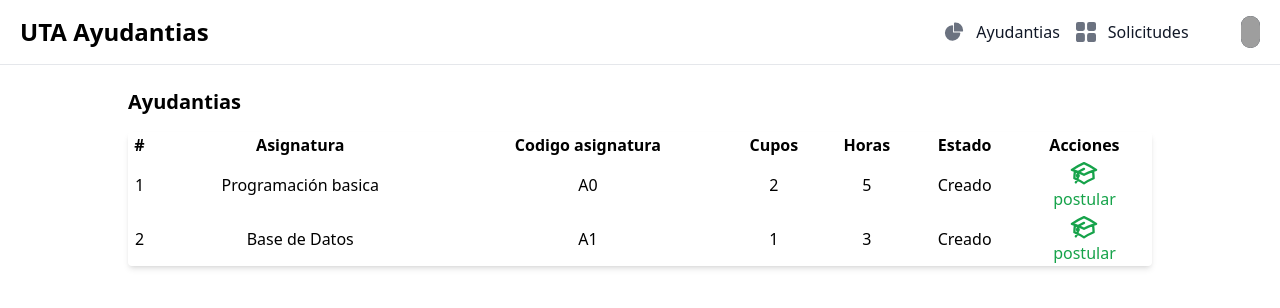
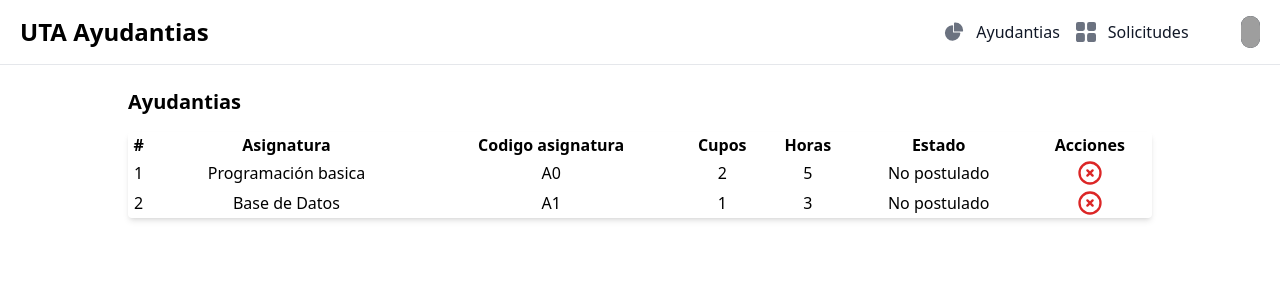
Before and after one commit to njorquera98/ADS-Frontend, an Angular app: page /estudiante/ayudantias in a window 1280 px wide. Shown: the top 308 px of the page. Built offline with nearby package versions, Linux system fonts and the light colour scheme; grey boxes are pictures that could not be loaded; a web font is replaced by a local one.

Commit message:
avance clase 30/11

```diff
--- a/src/app/components/estudiante/ayudantias/ayudantias.component.html
+++ b/src/app/components/estudiante/ayudantias/ayudantias.component.html
@@ -13,16 +13,6 @@
       </tr>
     </thead>
     <tbody>
-      <!-- @for (ayudantia of ayudantias; track $index) {
-      <tr>
-        <td>{{ index }}</td>
-        <td>{{ ayudantia.id_asignatura }}</td>
-        <td>{{ ayudantia.cupos }}</td>
-        <td>{{ ayudantia.horas }}</td>
-        <td>{{ ayudantia.estado }}</td>
-        <td>{{ ayudantia.id_periodo }}</td>
-      </tr>
-      } -->
       <tr *ngFor="let ayudantia of ayudantiasService.ayudantias; index as i">
         <td>{{ i + 1 }}</td>
         <td>
@@ -37,9 +27,9 @@
         </td>
         <td>{{ ayudantia.cupos }}</td>
         <td>{{ ayudantia.horas }}</td>
-        <td>{{ ayudantia.estado }}</td>
+        <td>{{ obtenerEstadoSolicitud(ayudantia.id_ayudantia) }}</td>
         <td class="flex justify-around">
-          @if (ayudantia.estado=='Creado') {
+          @if (obtenerEstadoSolicitud(ayudantia.id_ayudantia) == "Creado") {
           <button
             class="text-green-600 flex flex-col items-center hover:text-green-400"
             routerLink="/estudiante/postular/{{ ayudantia.id_ayudantia }}"
--- a/src/app/components/estudiante/ayudantias/ayudantias.component.ts
+++ b/src/app/components/estudiante/ayudantias/ayudantias.component.ts
@@ -4,6 +4,7 @@ import { AyudantiasService } from '../../../shared/services/mockups/ayudantias.s
 import { AsignaturasService } from '../../../shared/services/mockups/asignaturas.service';
 import { Asignatura } from '../../../models/asignatura.model';
 import { AuthService } from '../../../shared/services/mockups/auth.service';
+import { SolicitudesService } from '../../../shared/services/mockups/solicitudes.service';
 
 @Component({
   selector: 'app-ayudantias',
@@ -16,12 +17,17 @@ export class AyudantiasComponent {
   constructor(
     public ayudantiasService: AyudantiasService,
     public asignaturaService: AsignaturasService,
+    private solicitudService: SolicitudesService,
     private authService: AuthService
   ) {}
 
-  // obtenerEstadoSolicitud(idAyudantia: number): string {
+  obtenerEstadoSolicitud(idAyudantia: number): string {
+    const solicitudes = this.solicitudService.obtenerSolicitudes();
+    const solicitud = solicitudes.find((sol)=>sol.id_ayudantia==idAyudantia && sol.id_usuario==this.authService.obtenerCuenta()?.id_usuario);
+    return solicitud?.estado || "No postulado";
+  }
+  //cancelarPostulacion()
 
-  // }
   showModal: boolean[] = [];
   handleModal(i: number) {
     this.showModal[i] = !this.showModal[i];
--- a/src/app/components/estudiante/postular/postular.component.ts
+++ b/src/app/components/estudiante/postular/postular.component.ts
@@ -43,6 +43,7 @@ export class PostularComponent {
     this.idAyudantia = Number(this.route.snapshot.paramMap.get('id_ayudantia'));
     this.solicitud.id_ayudantia = this.idAyudantia;
     const idUser = this.authService.cuenta_actual?.id_usuario;
+    this.solicitud.id_usuario = idUser || 0;
     this.nombreEstudiante =
       this.usuarioService.obetenrUsuario(idUser || 0)?.nombre +
       ' ' +
--- a/src/app/components/home/templates/home/home.component.html
+++ b/src/app/components/home/templates/home/home.component.html
@@ -77,7 +77,7 @@
           <div
             class="z-50 my-4 text-base list-none bg-white divide-y divide-gray-100 rounded shadow dark:bg-gray-700 dark:divide-gray-600"
             #popoverDropdownUserRef
-            [ngClass]="dropdownPopoverShow ? 'block' : 'hidden'"
+            class="{{dropdownPopoverShow ? 'block' : 'hidden'}}"
           >
             <div class="px-4 py-3" role="none">
               <p class="text-sm text-gray-900 dark:text-white" role="none">
--- a/src/app/components/profesor/solicitudes/solicitudes.component.html
+++ b/src/app/components/profesor/solicitudes/solicitudes.component.html
@@ -24,7 +24,7 @@
             asignaturaService.obtenerAsignatura(solicitud.id_ayudantia)?.nombre
           }}
         </td>
-        <td>{{ solicitud.id_ayudantia }}</td>
+        <td>{{ayudantiaService.obtenerAyudantia(solicitud.id_ayudantia)?.cupos}}</td>
         <td>
           {{
             usuarioService.obetenrUsuario(solicitud.id_usuario)?.nombre +
--- a/src/app/components/profesor/solicitudes/solicitudes.component.ts
+++ b/src/app/components/profesor/solicitudes/solicitudes.component.ts
@@ -3,6 +3,7 @@ import { Component } from '@angular/core';
 import { SolicitudesService } from '../../../shared/services/mockups/solicitudes.service';
 import { AsignaturasService } from '../../../shared/services/mockups/asignaturas.service';
 import { UsuariosService } from '../../../shared/services/mockups/usuarios.service';
+import { AyudantiasService } from '../../../shared/services/mockups/ayudantias.service';
 
 @Component({
   selector: 'profesor-solicitudes',
@@ -15,8 +16,9 @@ export class ProfesorSolicitudesComponent {
   constructor(
     public solicitudesService: SolicitudesService,
     public asignaturaService: AsignaturasService,
-    public usuarioService: UsuariosService
+    public usuarioService: UsuariosService, public ayudantiaService: AyudantiasService
   ) {}
+
 
   showModal: boolean[] = [];
   handleModal(i: number) {
```
